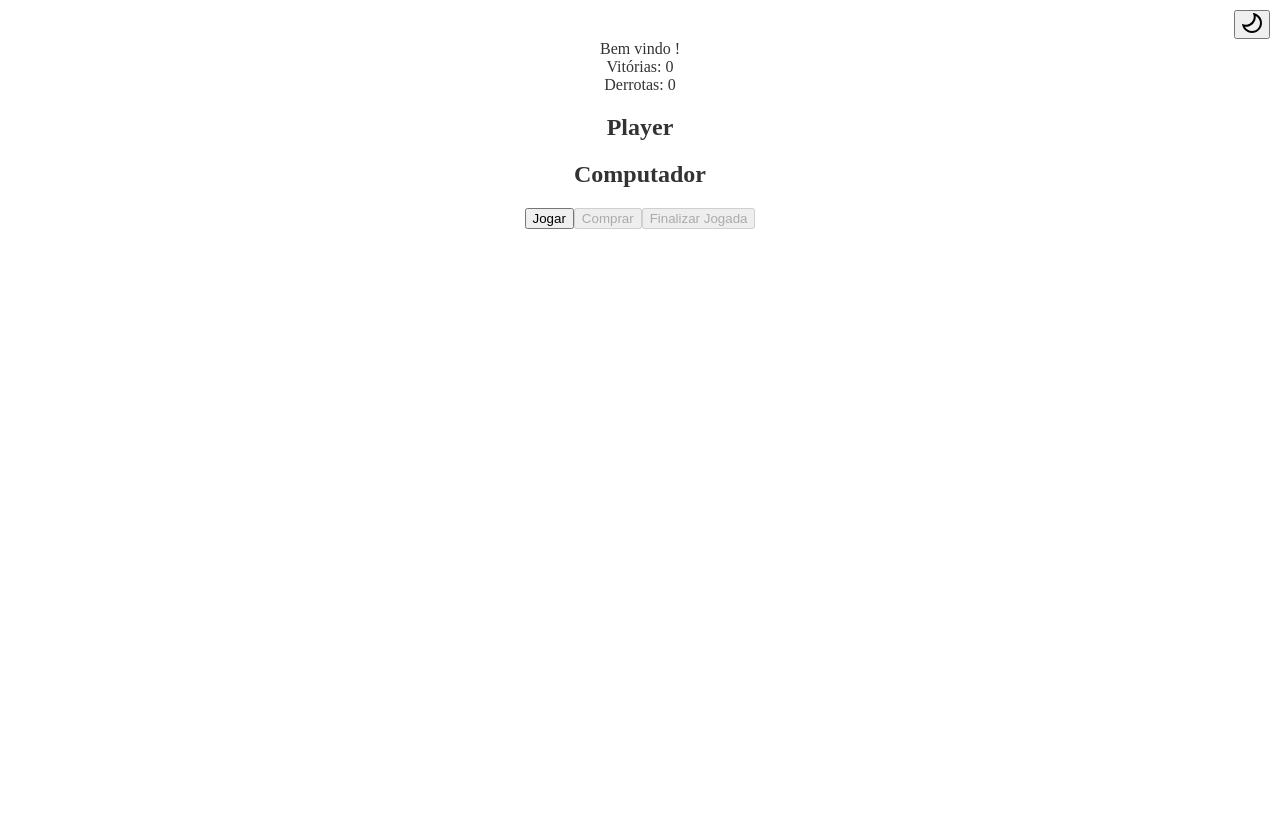
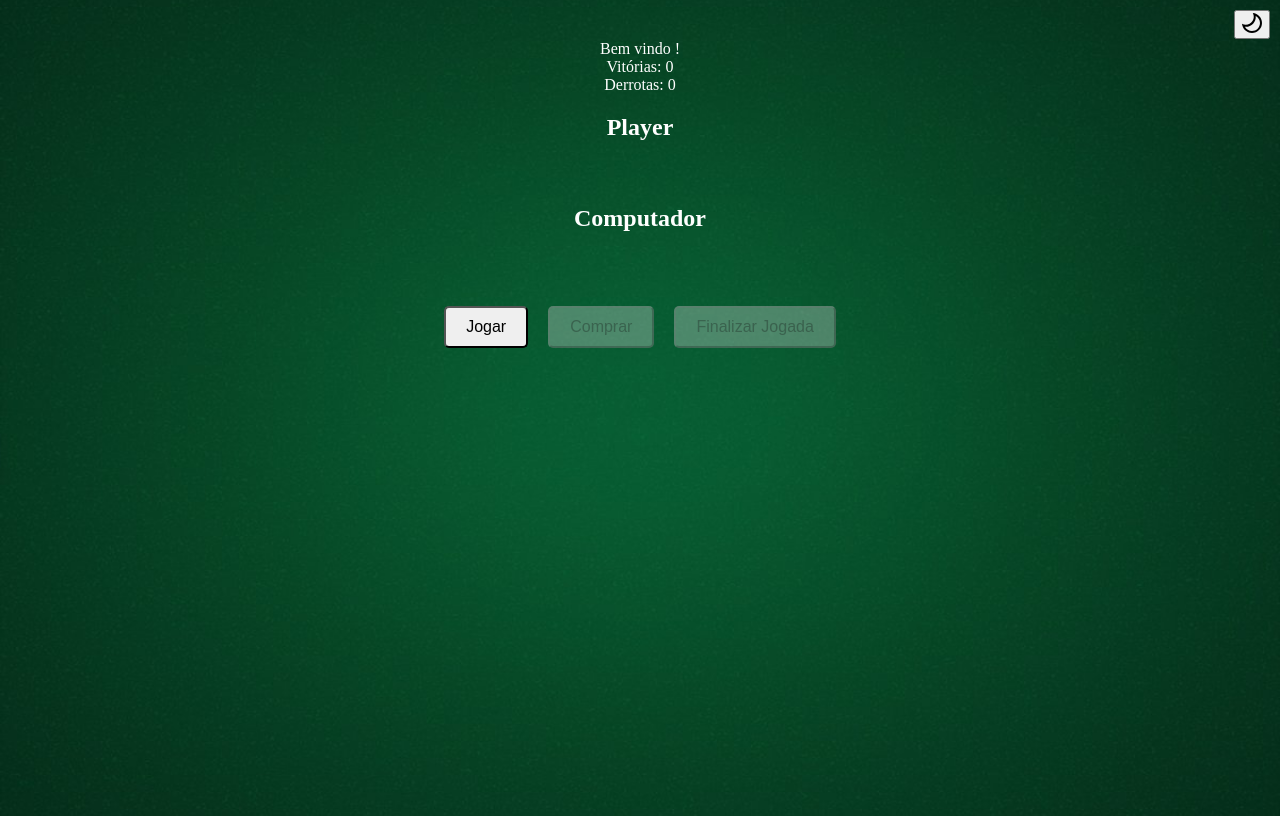
Before and after one commit to Jaci-Xavier/black-jack, a React (Vite) app: page /game in a window 1280 px wide. Built offline with nearby package versions, Linux system fonts and the light colour scheme.

Commit message:
fix: tamanho das cartas, adicionando background

```diff
--- a/src/pages/Game.jsx
+++ b/src/pages/Game.jsx
@@ -172,32 +172,33 @@ function Game() {
   return (
     <div>
       <Header />
-      <section>
-        <div>
-          <h1>Player</h1>
+      <section className="game-section">
+        <h1>Player</h1>
+        <div className="card-container">
           {playerCards.map((card, index) => (
-            <div key={ index }>
-              <div>
-                <img src={ card.image } alt="Carta do Jogador" />
-              </div>
+            <div key={ index } className="card-wrapper">
+              <img src={ card.image } alt="Carta do Jogador" className="card" />
             </div>
           ))}
         </div>
-        <div>
-          <h1>Computador</h1>
+        <h1>Computador</h1>
+        <div className="card-container">
           {computerCards.map((card, index) => (
-            <div key={ index }>
-              <div>
-                {index === 0 && gameStarted ? (
-                  <img src={ hiddenCard } alt="Carta do Computador" />
-                ) : (
-                  <img src={ card.image } alt="Carta do Computador" />
-                )}
-              </div>
+            <div key={ index } className="card-wrapper">
+              {index === 0 && gameStarted ? (
+                <img src={ hiddenCard } alt="Carta do Computador" className="card" />
+              ) : (
+                <img src={ card.image } alt="Carta do Computador" className="card" />
+              )}
             </div>
           ))}
         </div>
-        <button type="button" onClick={ () => playGame() } disabled={ gameStarted }>
+        <button
+          type="button"
+          onClick={ () => playGame() }
+          disabled={ gameStarted }
+          className="game-button"
+        >
           Jogar
         </button>
 
@@ -205,14 +206,19 @@ function Game() {
           type="button"
           onClick={ () => hitCardForPlayer() }
           disabled={ !gameStarted }
+          className="game-button"
         >
           Comprar
         </button>
 
-        <button type="button" onClick={ () => stand() } disabled={ !gameStarted }>
+        <button
+          type="button"
+          onClick={ () => stand() }
+          disabled={ !gameStarted }
+          className="game-button"
+        >
           Finalizar Jogada
         </button>
-
       </section>
     </div>
   );
--- a/src/style/App.css
+++ b/src/style/App.css
@@ -1,7 +1,20 @@
+body:not(.dark-mode) {
+  background-image: url('../images/background.png');
+  background-size: cover;
+  background-position: center;
+  background-repeat: no-repeat;
+  color: #fff;
+  height: 100vh;
+}
+
 
 .dark-mode {
-  background-color: #333;
+  background-image: url('../images/black-2.png');
+  background-size: cover;
+  background-position: center;
+  background-repeat: no-repeat;
   color: #fff;
+  height: 100vh;
 }
 
 #root {
@@ -22,6 +35,52 @@
   cursor: pointer;
   width: 20px;
   height: 20px;
+}
+
+.card-container {
+  display: flex;
+  flex-wrap: wrap;
+  justify-content: center;
+  margin: 2rem 0;
+}
+
+.game-button {
+  margin: 10px;
+  padding: 10px 20px;
+  font-size: 16px;
+  border-radius: 5px;
+}
+
+.dark-mode-icon:hover {
+  cursor: pointer;
+  transform: scale(1.15);
+  transition: transform 0.3s ease;
+}
+
+.game-button:hover {
+  cursor: pointer;
+  background-color: #326842;
+  transform: scale(1.1);
+  transition: transform 0.3s ease;
+}
+
+.card {
+  width: 100px;
+  height: 150px;
+}
+
+.card:hover {
+  transform: scale(1.1);
+  transition: transform 0.3s ease;
+}
+
+.game-section {
+  margin-top: 20px;
+  text-align: center;
+}
+
+.card-wrapper {
+  margin: 0 5px;
 }
 
 body {
```
Also changed, not shown: src/images/background.png (added), src/images/black-2.png (added).
